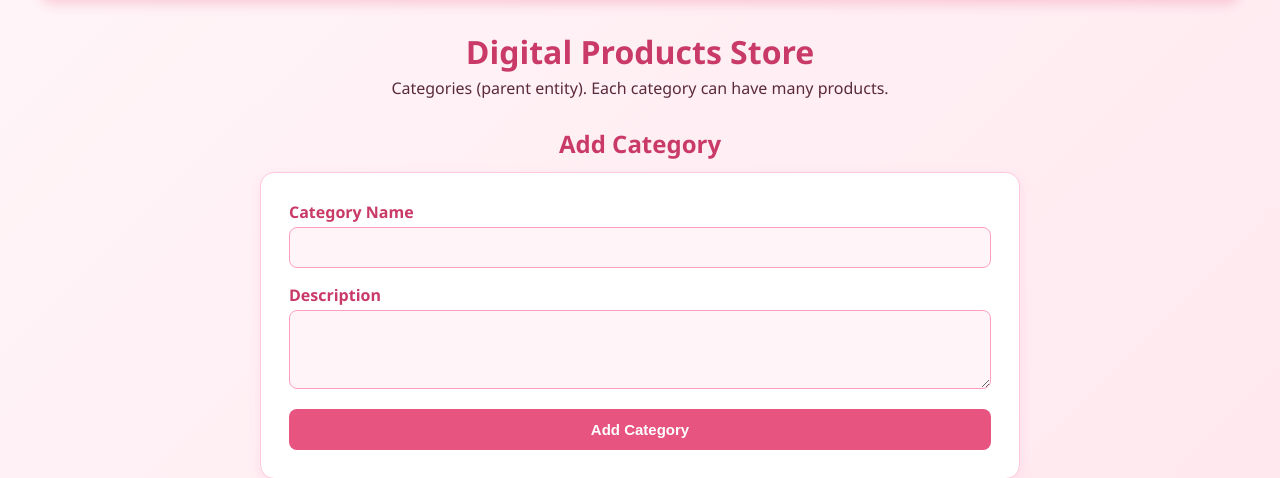
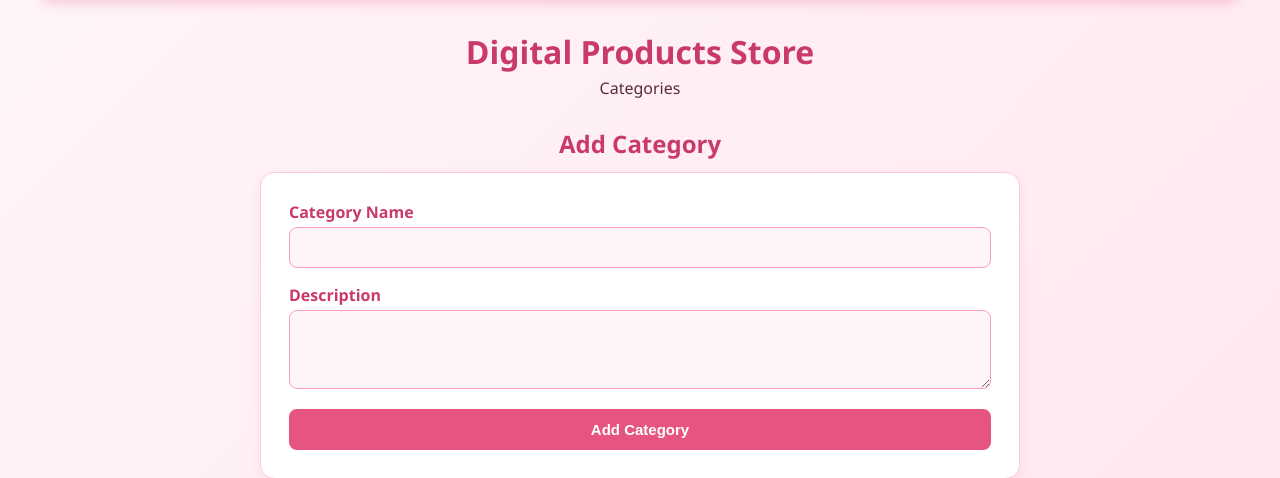
Before and after one commit to AngelineGener/Digital-Products-Shop, a PHP site: page / in a window 1280 px wide. Shown: the part 80-558 px from the top of the page. Run offline with PHP 8.4, Linux system fonts and the light colour scheme; a user stored in the database is signed in; data comes from the database, SQL or seed files in the repository.

Commit message:
Update index.php

```diff
--- a/digital_products_shop/index.php
+++ b/digital_products_shop/index.php
@@ -2,7 +2,7 @@
 require_once 'core/dbConfig.php';
 require_once 'core/auth.php';
 require_once 'core/models.php';
-requireLogin();   // not logged in -> redirected to login.php
+requireLogin();
 
 $search = trim($_GET['search'] ?? '');
 $categories = getAllCategories($pdo, $search);
@@ -19,7 +19,7 @@ $categories = getAllCategories($pdo, $search);
 
     <div class="hero">
         <h1>Digital Products Store</h1>
-        <p>Categories (parent entity). Each category can have many products.</p>
+        <p>Categories</p>
     </div>
 
     <?php showFlash(); ?>
```
